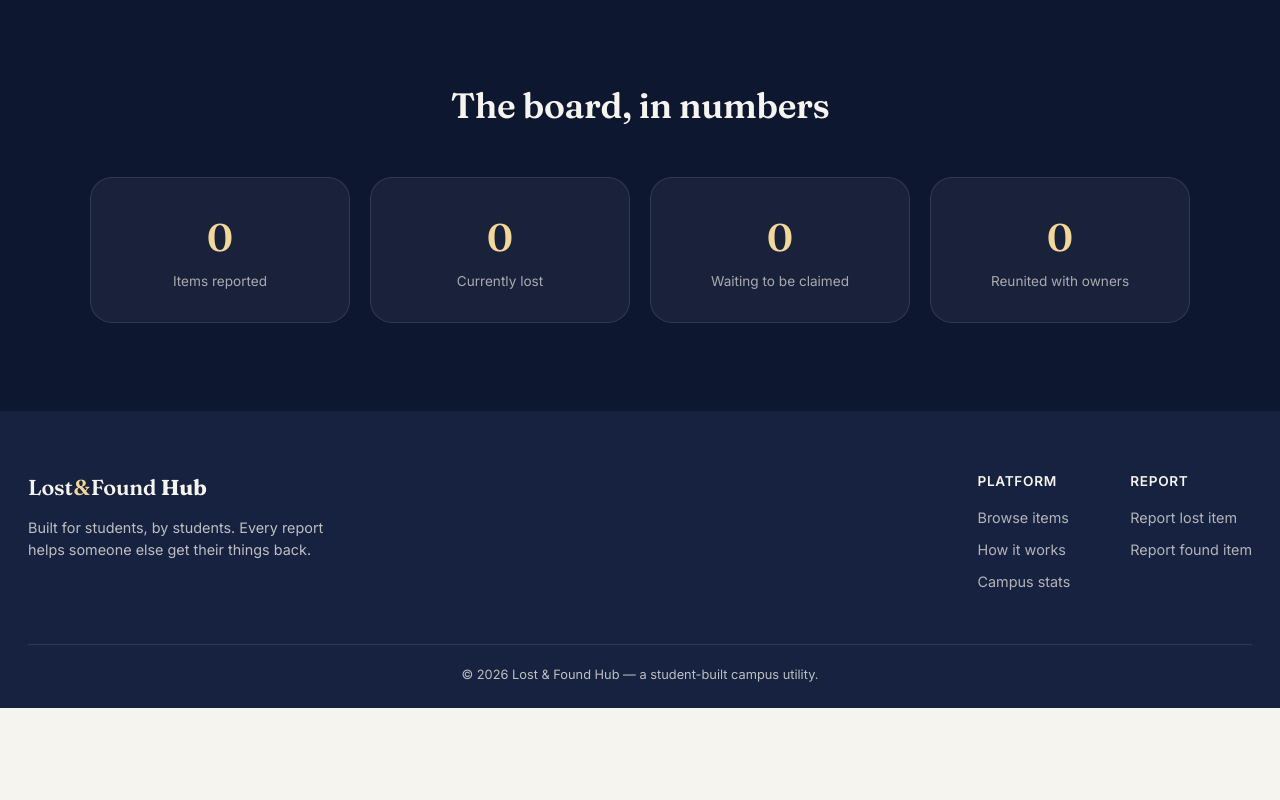
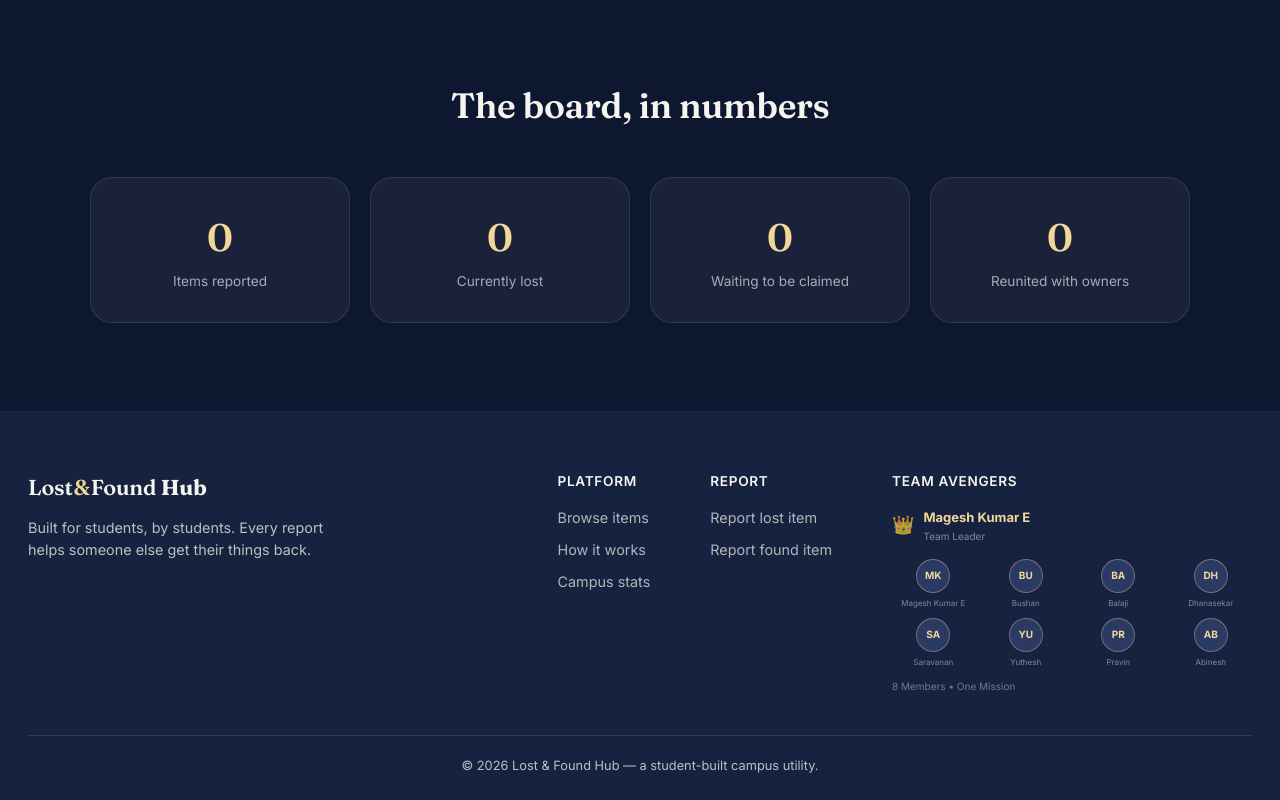
Before and after one commit to EMagesh1408/Lost-Found-Hub-Awp-Project, a plain HTML site: page lost-found-hub/frontend/index.html in a window 1280 px wide. Shown: the part 1744-2544 px from the top of the page. Before the commit the page ends 2452 px from the top, so only its background shows below. Drawn offline with Linux system fonts and the light colour scheme; no server answers.

Commit message:
Adding some attracttive Names and team members names

```diff
--- a/lost-found-hub/frontend/css/style.css
+++ b/lost-found-hub/frontend/css/style.css
@@ -645,3 +645,23 @@ input, select, textarea { font-family: inherit; }
   .modal { padding: 24px; }
   .details__grid { grid-template-columns: 1fr; }
 }
+
+
+/* =========================================================
+   TEAM AVENGERS FOOTER
+   Isolated styles only
+   ========================================================= */
+.avengers-footer-team { min-width: 360px; }
+.avengers-footer-team h4 { margin-bottom: 14px; }
+.avengers-footer-leader { display:flex; align-items:center; gap:9px; margin-bottom:15px; }
+.avengers-footer-crown { font-size:18px; }
+.avengers-footer-leader strong { display:block; color:var(--gold-light); font-size:13px; }
+.avengers-footer-leader small { display:block; margin-top:2px; font-size:10px; opacity:.65; }
+.avengers-footer-members { display:grid; grid-template-columns:repeat(4, 1fr); gap:10px; }
+.avengers-footer-member { text-align:center; }
+.avengers-footer-member span { width:34px; height:34px; margin:0 auto 5px; display:flex; align-items:center; justify-content:center; border-radius:50%; background:var(--ink-soft); border:1px solid rgba(241,216,154,.35); color:var(--gold-light); font-size:10px; font-weight:700; transition:transform .25s ease, box-shadow .25s ease; }
+.avengers-footer-member p { margin:0; font-size:8px; line-height:1.25; opacity:.65; }
+.avengers-footer-member:hover span { transform:translateY(-3px) scale(1.08); box-shadow:0 6px 16px rgba(200,154,60,.25); }
+.avengers-footer-count { margin-top:12px; font-size:10px; opacity:.55; }
+@media (max-width:980px) { .avengers-footer-team { min-width:300px; } }
+@media (max-width:760px) { .avengers-footer-team { min-width:100%; } .avengers-footer-members { grid-template-columns:repeat(4,1fr); max-width:300px; } }
--- a/lost-found-hub/frontend/index.html
+++ b/lost-found-hub/frontend/index.html
@@ -210,6 +210,7 @@
       <span class="brand__text brand__text--footer">Lost<em>&amp;</em>Found <strong>Hub</strong></span>
       <p>Built for students, by students. Every report helps someone else get their things back.</p>
     </div>
+
     <div class="footer__links">
       <div>
         <h4>Platform</h4>
@@ -217,10 +218,33 @@
         <a href="#how">How it works</a>
         <a href="#stats">Campus stats</a>
       </div>
+
       <div>
         <h4>Report</h4>
         <a href="#" id="footerLostLink">Report lost item</a>
         <a href="#" id="footerFoundLink">Report found item</a>
+      </div>
+
+      <div class="avengers-footer-team">
+        <h4>TEAM AVENGERS</h4>
+        <div class="avengers-footer-leader">
+          <span class="avengers-footer-crown">👑</span>
+          <div>
+            <strong>Magesh Kumar E</strong>
+            <small>Team Leader</small>
+          </div>
+        </div>
+        <div class="avengers-footer-members">
+          <div class="avengers-footer-member"><span>MK</span><p>Magesh Kumar E</p></div>
+          <div class="avengers-footer-member"><span>BU</span><p>Bushan</p></div>
+          <div class="avengers-footer-member"><span>BA</span><p>Balaji</p></div>
+          <div class="avengers-footer-member"><span>DH</span><p>Dhanasekar</p></div>
+          <div class="avengers-footer-member"><span>SA</span><p>Saravanan</p></div>
+          <div class="avengers-footer-member"><span>YU</span><p>Yuthesh</p></div>
+          <div class="avengers-footer-member"><span>PR</span><p>Pravin</p></div>
+          <div class="avengers-footer-member"><span>AB</span><p>Abinesh</p></div>
+        </div>
+        <p class="avengers-footer-count">8 Members • One Mission</p>
       </div>
     </div>
   </div>
```
